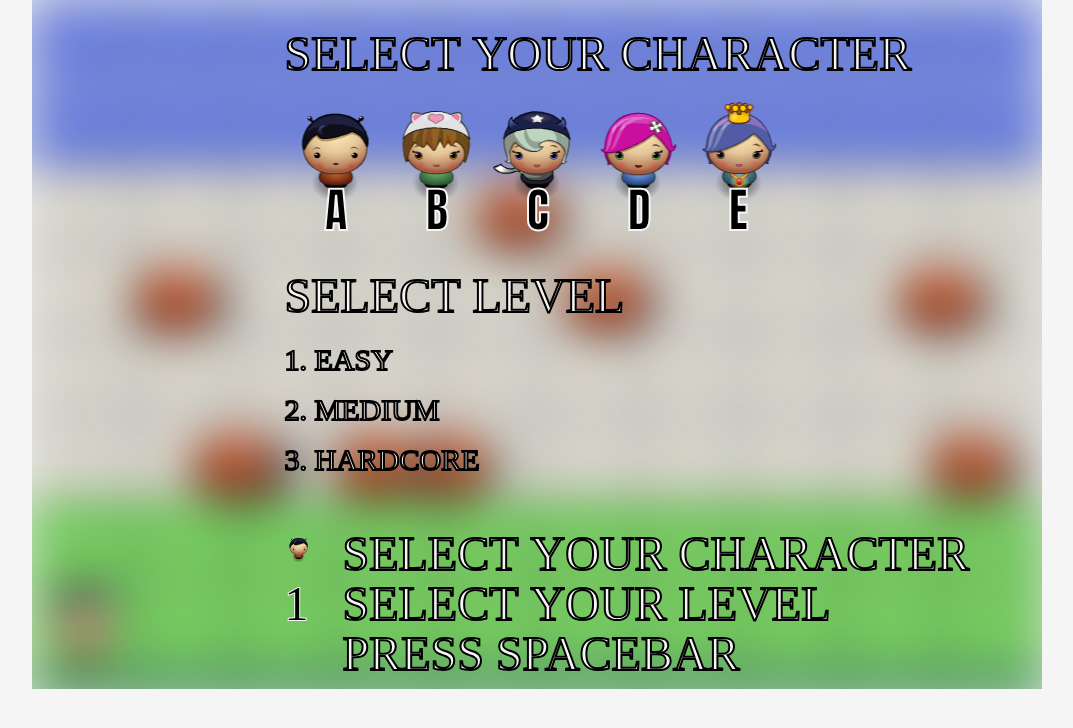
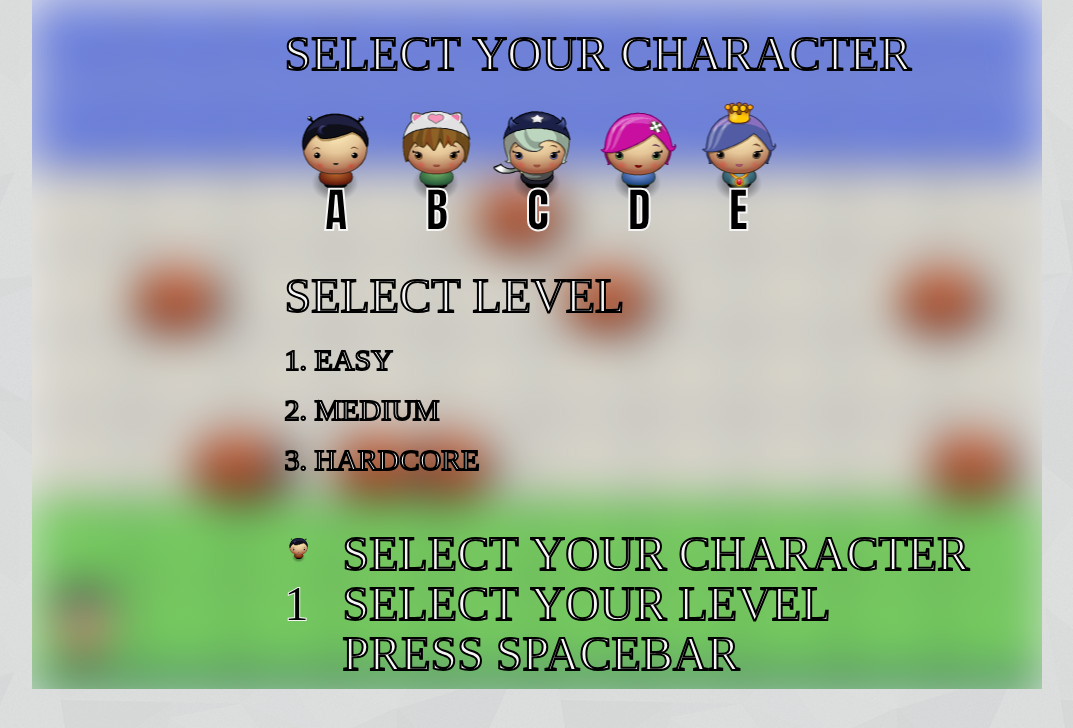
Before and after one commit to IuliaMeebo/Udacity-StarFinder, a plain HTML site: page index.html in a window 1280 px wide. Shown: the whole page, without its empty margins (103-1176 px from the left). Drawn offline with Linux system fonts and the light colour scheme.

Commit message:
Added html pattern background

```diff
--- a/css/style.css
+++ b/css/style.css
@@ -1,5 +1,5 @@
 body {
-    background: #f5f5f5;
+    background: #f5f5f5 url('../images/shattered.png');
     text-align: center;
     margin: 0;
     padding: 0;
--- a/index.html
+++ b/index.html
@@ -2,7 +2,7 @@
 <html>
 <head>
     <meta charset="UTF-8">
-    <title>Effective JavaScript: Frogger</title>
+    <title>Star Finder</title>
     <link rel="stylesheet" href="css/style.css">
 </head>
 <body>
```
Also changed, not shown: images/shattered.png (added), images/shattered_@2X.png (added).
